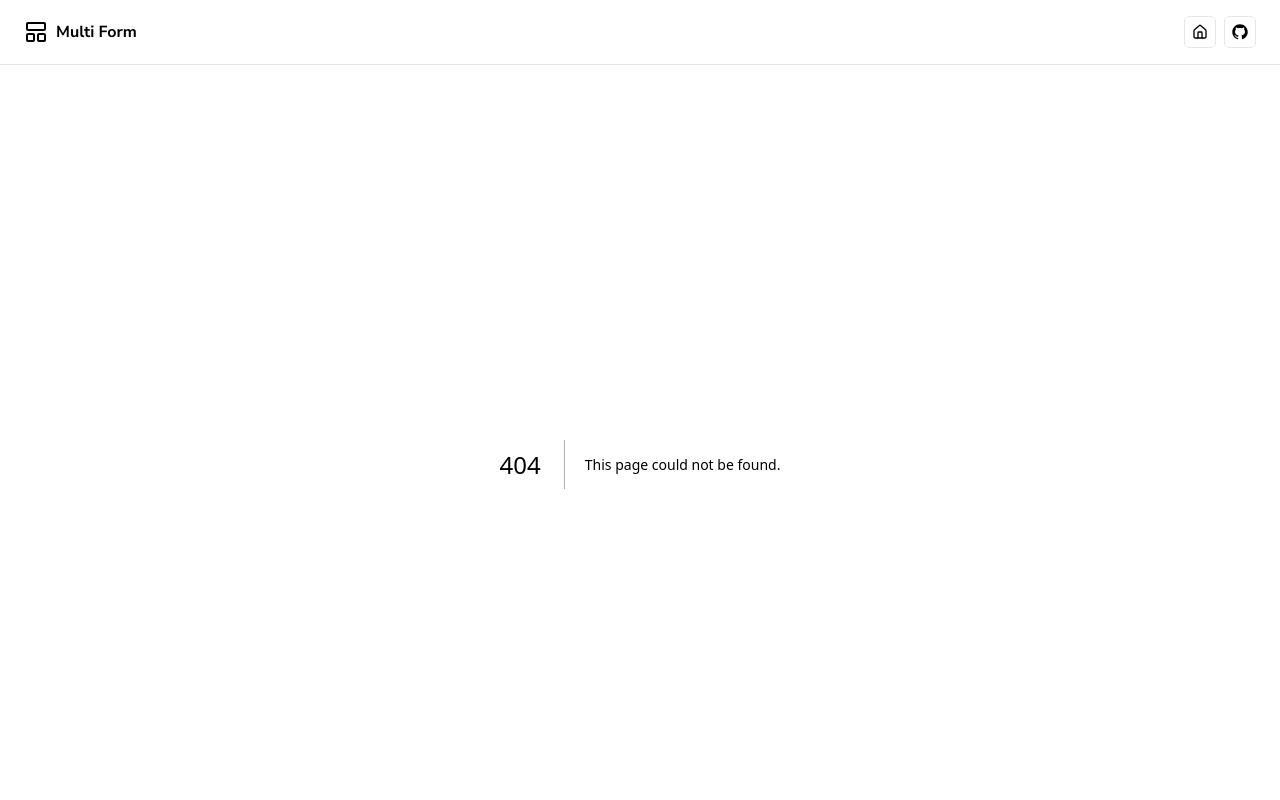
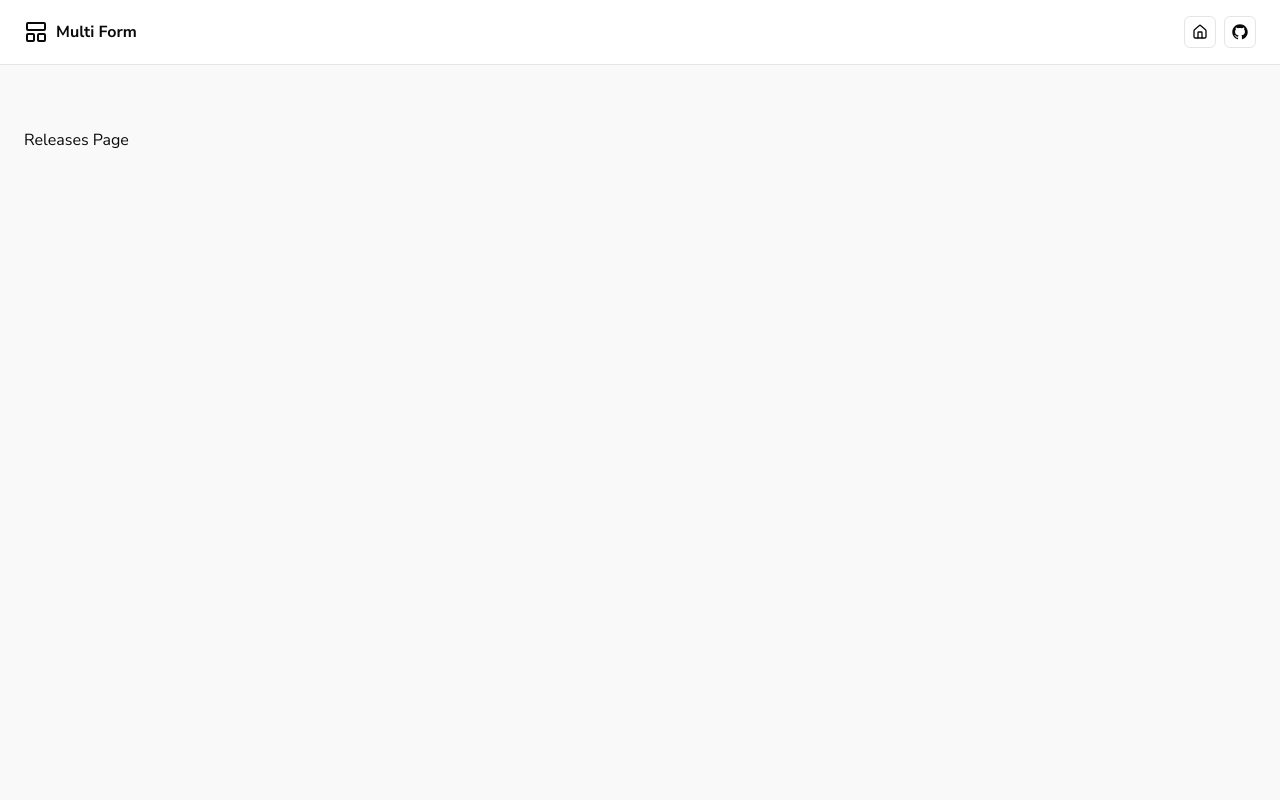
Before and after one commit to Remy349/shadcn-ui-multi-form, a Next.js app: page /releases in a window 1280 px wide. Before the commit this address had no page. Shown: the top 800 px of the page. Built offline with nearby package versions, Linux system fonts and the light colour scheme.

Commit message:
feat: Basic releases page added

```diff
--- /dev/null
+++ b/app/releases/page.tsx
@@ -0,0 +1,15 @@
+import { Metadata } from "next";
+
+export const metadata: Metadata = {
+  title: "Releases",
+};
+
+export default function Page() {
+  return (
+    <section className="pt-[4rem] pb-[2.5rem]">
+      <div className="px-6 mx-auto md:max-w-3xl lg:max-w-5xl xl:max-w-7xl">
+        <h1>Releases Page</h1>
+      </div>
+    </section>
+  );
+}
```
